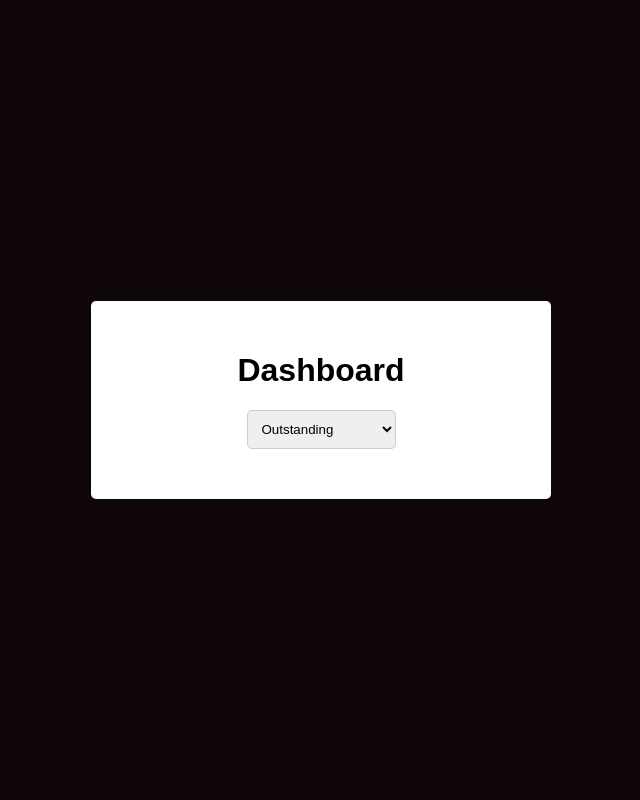
After one commit to Divyasuresh7/Application_AWS_S3, a Flask app: template templates/dashboard.html in a window 1280 px wide. The commit adds this page. Shown: the whole page, without its empty margins (319-959 px from the left). Run offline with Flask 3, Linux system fonts and the light colour scheme; the template is opened without the code that fills it, so the values that code supplies are empty.

Commit message:
added dashboard.html and minor css changes though connection doesn't work

```diff
--- a/app.py
+++ b/app.py
@@ -0,0 +1,59 @@
+from flask import Flask, request, jsonify, render_template
+import ldap3
+
+app = Flask(__name__)
+
+# Replace these values with your Active Directory server and domain details
+# AD_SERVER = 'ldap://your_ad_server_address'
+# AD_SERVER = 'ldap://OTMUMACKADC.orient.com'
+AD_SERVER = 'ldap://127.0.0.1:5000/'
+BASE_DN = 'OU=Users,DC=orient,DC=com'
+
+def validate_credentials(username, password):
+    try:
+        conn = ldap3.Connection(
+            AD_SERVER, user=f'{username}@orient.com', password=password, auto_bind=True
+        )
+        conn.search(
+            search_base=BASE_DN,
+            search_filter=f'(sAMAccountName={username})',
+            attributes=['cn'],
+        )
+
+        if conn.entries:
+            # Authentication successful
+            return True
+        else:
+            # Authentication failed
+            return False
+    except ldap3.core.exceptions.LDAPBindError:
+        # Connection error or invalid credentials
+        return False
+    except Exception as e:
+        print(f"An error occurred: {e}")
+        return False
+
+@app.route('/')
+def index():
+    return render_template('login.html')
+
+@app.route('/login', methods=['POST'])
+def login():
+    username = request.json.get('username')
+    password = request.json.get('password')
+
+    if username and password:
+        if validate_credentials(username, password):
+            return jsonify({'success': True})
+        else:
+            return jsonify({'success': False})
+
+    return jsonify({'success': False})
+
+@app.route('/dashboard', methods=['GET','POST'])
+def dashboard():
+    return render_template('dashboard.html')
+
+if __name__ == '__main__':
+    app.debug = True
+    app.run()
--- /dev/null
+++ b/templates/dashboard.html
@@ -0,0 +1,83 @@
+<!DOCTYPE html>
+<html lang="en">
+<head>
+    <meta charset="UTF-8">
+    <meta name="viewport" content="width=device-width, initial-scale=1.0">
+    <title>Dashboard</title>
+    <style>
+        body {
+            font-family: Arial, sans-serif;
+            background-color: #100808;
+            margin: 0;
+            padding: 0;
+            display: flex;
+            justify-content: center;
+            align-items: center;
+            height: 100vh;
+        }
+
+        .dashboard-container {
+            background-color: white;
+            padding: 30px;
+            border-radius: 5px;
+            box-shadow: 0 2px 10px rgba(0, 0, 0, 0.1);
+            max-width: 400px;
+            width: 100%;
+            text-align: center;
+        }
+
+        .dropdown {
+            display: inline-block;
+        }
+
+        .dropdown select {
+            padding: 10px;
+            border: 1px solid #ccc;
+            border-radius: 5px;
+        }
+
+        .dashboard-content {
+            margin-top: 20px;
+            max-width: 400px;
+            width: 100%;
+        }
+    </style>
+</head>
+<body>
+    <div class="dashboard-container">
+        <h1>Dashboard</h1>
+        <div class="dropdown">
+            <select id="dashboard-select">
+                <option value="outstanding">Outstanding</option>
+                <option value="payment">Payment Creation</option>
+                <option value="sales">Sales Data</option>
+            </select>
+        </div>
+        <div class="dashboard-content">
+            <div id="outstanding-content" style="display: none;">
+                <!-- Content for Outstanding option -->
+                <p>This is the content for the Outstanding option.</p>
+            </div>
+            <div id="payment-content" style="display: none;">
+                <!-- Content for Payment Creation option -->
+                <p>This is the content for the Payment Creation option.</p>
+            </div>
+            <div id="sales-content" style="display: none;">
+                <!-- Content for Sales Data option -->
+                <p>This is the content for the Sales Data option.</p>
+            </div>
+        </div>
+    </div>
+
+    <script>
+        document.getElementById("dashboard-select").addEventListener("change", function () {
+            var selectedValue = this.value;
+            var contentDivs = document.getElementsByClassName("dashboard-content");
+            for (var i = 0; i < contentDivs.length; i++) {
+                contentDivs[i].style.display = "none";
+            }
+            document.getElementById(selectedValue + "-content").style.display = "block";
+        });
+    </script>
+</body>
+</html>
```
Also changed, not shown: templates/login.html (+27 -6 lines).
